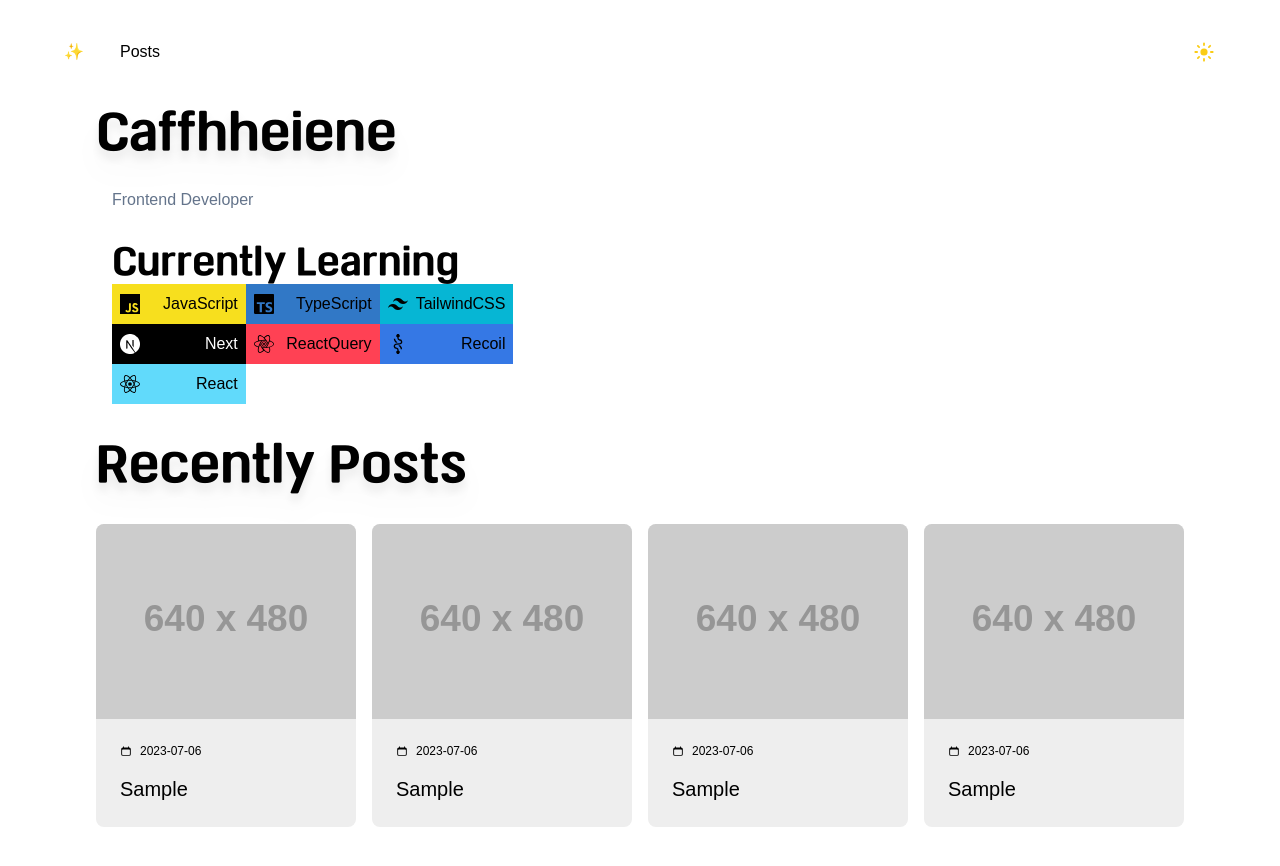
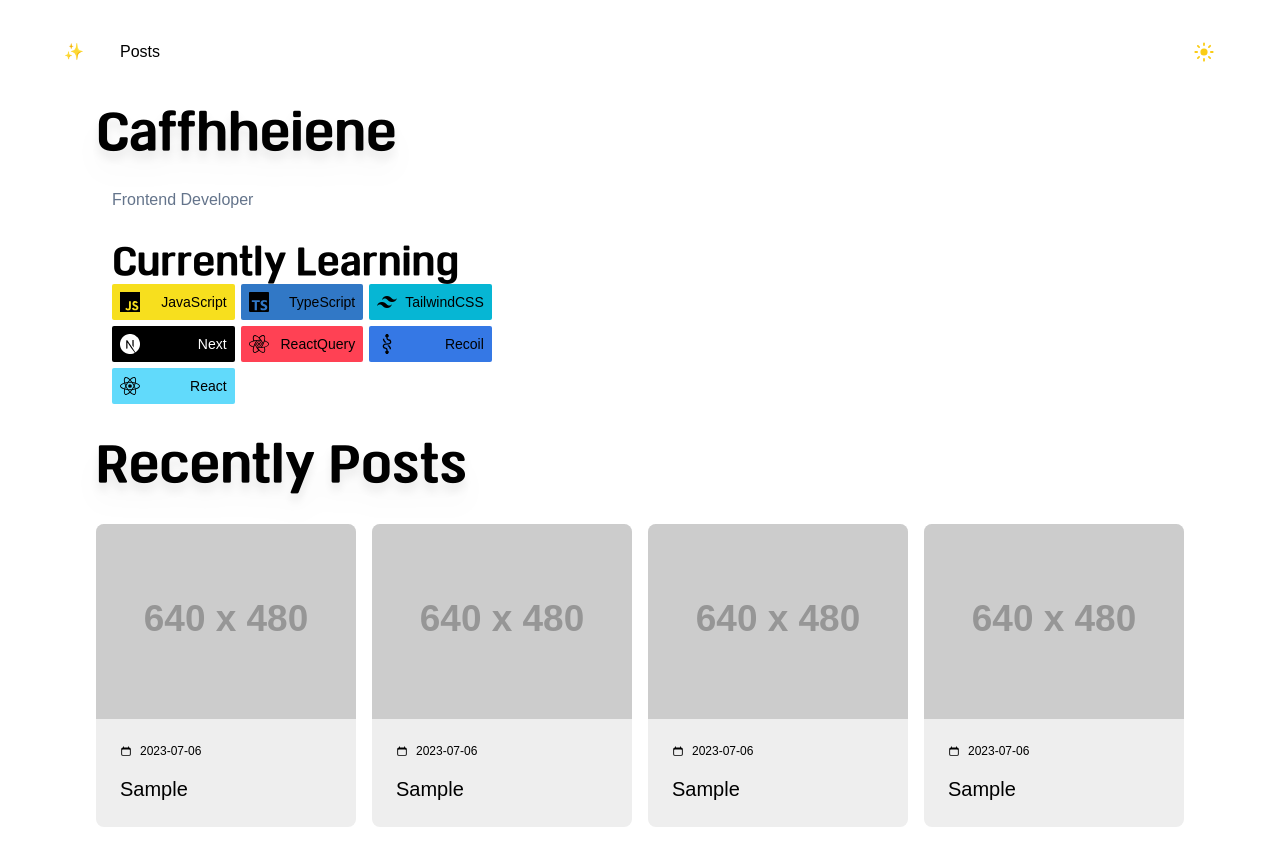
Before and after one commit to SWARVY/Caffhheiene_web, a Next.js app in the folder caffhheiene/: page / in a window 1280 px wide. Shown: the top 866 px of the page. Built offline with nearby package versions, Linux system fonts and the light colour scheme; a web font is replaced by a local one.

Commit message:
feat : Badges / Badge 디자인 일부 변경

```diff
--- a/caffhheiene/src/containers/main/Badge.tsx
+++ b/caffhheiene/src/containers/main/Badge.tsx
@@ -8,9 +8,9 @@ interface BadgeProps {
 
 export default function Badge({ svgImage, name, color }: BadgeProps) {
   return (
-    <div className="flex p-2 items-center" style={{ backgroundColor: `${color}` }}>
+    <div className="flex p-2 items-center rounded-sm" style={{ backgroundColor: `${color}` }}>
       <div className="w-full mr-2">{svgImage}</div>
-      <h1 style={{ color: `${color === '#000000' ? 'white' : 'black'}` }}>{name}</h1>
+      <h1 className={`${color === '#000000' ? 'text-white' : 'text-black'} text-sm`}>{name}</h1>
     </div>
   );
 }
--- a/caffhheiene/src/containers/main/Badges.tsx
+++ b/caffhheiene/src/containers/main/Badges.tsx
@@ -3,7 +3,7 @@ import Badge from '@/containers/main/Badge';
 
 export default function Badges() {
   return (
-    <div className="grid grid-cols-3">
+    <div className="grid grid-cols-3 gap-1.5">
       {BADGES.map((data) => (
         <Badge svgImage={data.svg} name={data.name} color={data.color} />
       ))}
```
